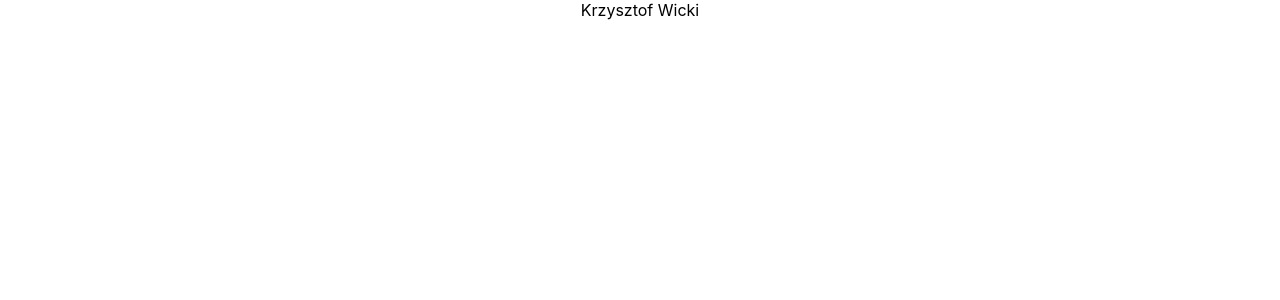
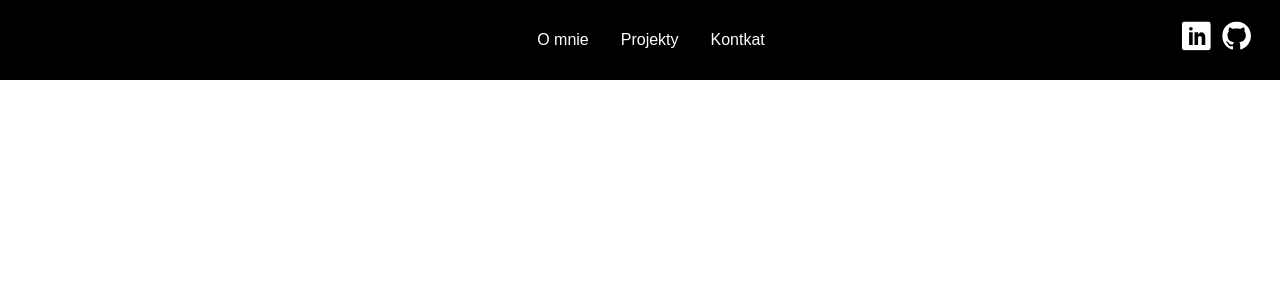
Before and after one commit to kicky1/Porfolio_WEB, a React (Create React App) app: page / in a window 1280 px wide. Shown: the top 300 px of the page. Built offline with nearby package versions, Linux system fonts and the light colour scheme.

Commit message:
Adding Navbar and Sidebar

```diff
--- a/package.json
+++ b/package.json
@@ -3,12 +3,18 @@
   "version": "0.1.0",
   "private": true,
   "dependencies": {
+    "@material-ui/core": "^4.11.4",
+    "@material-ui/icons": "^4.11.2",
     "@testing-library/jest-dom": "^5.14.1",
     "@testing-library/react": "^11.2.7",
     "@testing-library/user-event": "^12.8.3",
     "react": "^17.0.2",
     "react-dom": "^17.0.2",
+    "react-icons": "^4.2.0",
+    "react-router-dom": "^5.2.0",
     "react-scripts": "4.0.3",
+    "react-scroll": "^1.8.2",
+    "styled-components": "^5.3.0",
     "web-vitals": "^1.1.2"
   },
   "scripts": {
--- a/src/App.css
+++ b/src/App.css
@@ -1,3 +1,7 @@
-.App {
-  text-align: center;
+*{
+  box-sizing: border-box;
+  margin: 0;
+  padding: 0;
+  font-family: 'Encode Sans Expanded',
+  sans-serif;
 }
--- a/src/App.js
+++ b/src/App.js
@@ -1,10 +1,17 @@
 import './App.css';
+import Navbar from './components/Navbar';
+import { useEffect, useState } from 'react';
+
+import {BrowserRouter as Router} from "react-router-dom";
+import Sidebar from './components/Sidebar';
 
 function App() {
+
   return (
-    <div className="App">
-      Krzysztof Wicki
-    </div>
+    <Router>
+      <Sidebar/>
+      <Navbar/>
+    </Router>
   );
 }
 
--- /dev/null
+++ b/src/components/Navbar/NavbarElements.js
@@ -0,0 +1,106 @@
+import styled from 'styled-components'
+import {Link as LinkS} from 'react-scroll'
+
+export const Nav = styled.nav`
+    background: #000;
+    height: 80px;
+    // margin-top: -80px;
+    display: flex;
+    justify-content: center;
+    align-items: center;
+    font-size: 1rem;
+    position: sticky;
+    top: 0;
+    z-index: 10;
+
+    @media screen and (max-width: 960px){
+        transtion: 0.8 all ease;
+    }
+`;
+
+export const NavbarContainer = styled.div`
+    display: flex;
+    justify-content: center;
+    height: 80px;
+    z-index: 10;
+    width:100%;
+    padding: 0 24px;
+    max-width: 1100px;
+`;
+
+export const NavIcon = styled.div`
+    display: block;
+    position: absolute;
+    top: 0;
+    right: 0;
+    transform: translate(-100%, 60%);
+    font-size: 1.8rem;
+    cursor: pointer;
+    color: #fff;
+
+    @media screen and (max-width: 768px){
+        display: none;
+    }
+`;
+
+export const NavIcon2 = styled.div`
+    display: block;
+    position: absolute;
+    top: 0;
+    right: 0;
+    /* padding-left: 20px; */
+    transform: translate(-240%, 60%);
+    font-size: 1.8rem;
+    cursor: pointer;
+    color: #fff;
+
+    @media screen and (max-width: 768px){
+        display: none;
+    }
+`;
+
+export const MobileIcon = styled.div`
+    display: none;
+
+    @media screen and (max-width: 768px){
+        display: block;
+        position: absolute;
+        margin-left: 20px;
+        top: 0;
+        right: 0;
+        transform: translate(-100%, 60%);
+        font-size: 1.8rem;
+        cursor: pointer;
+        color: #fff;
+    }
+`;
+
+export const NavMenu = styled.ul`
+    display: flex;
+    align-items: center;
+    list-style: none;
+    text-align: center;
+    margin-right: -22px;
+
+    @media screen and (max-width: 768px){
+        display: none;
+    }
+`;
+
+export const NavItem = styled.div`
+    height: 80px;
+`;
+
+export const NavLinks = styled(LinkS)`
+    color: white;
+    display: flex;
+    align-items: center;
+    text-decoration: none;
+    padding: 0 1rem;
+    height: 100%;
+    cursor: pointer;
+
+    &.active {
+        border-bottom: 3px solid #01bf71;
+    }
+`;
--- /dev/null
+++ b/src/components/Navbar/index.js
@@ -0,0 +1,38 @@
+import React from 'react'
+import {Nav, NavbarContainer, NavIcon, NavIcon2, NavItem, NavMenu, NavLinks, MobileIcon} from './NavbarElements'
+import {GoMarkGithub} from 'react-icons/go';
+import {ImLinkedin} from 'react-icons/im';
+import {FaBars} from 'react-icons/fa';
+
+function Navbar() {
+    return (
+        <>
+            <Nav>
+                <NavbarContainer>
+                    <MobileIcon>
+                        <FaBars/>
+                    </MobileIcon>
+                    <NavIcon>
+                        <GoMarkGithub/>
+                    </NavIcon>
+                    <NavIcon2>
+                        <ImLinkedin/>
+                    </NavIcon2>
+                    <NavMenu>
+                        <NavItem>
+                            <NavLinks to='about'>O mnie</NavLinks>
+                        </NavItem>
+                        <NavItem>
+                            <NavLinks to='projects'>Projekty</NavLinks>
+                        </NavItem>
+                        <NavItem>
+                            <NavLinks to='contact'>Kontkat</NavLinks>
+                        </NavItem>
+                    </NavMenu>
+                </NavbarContainer>
+            </Nav>
+        </>
+    )
+}
+
+export default Navbar
--- /dev/null
+++ b/src/components/Sidebar/SidebarElements.js
@@ -0,0 +1,66 @@
+import styled from "styled-components";
+import { FaTimes } from "react-icons/fa";
+
+export const SidebarContainer = styled.aside`
+    position: fixed;
+    z-index: 999;
+    width: 100%;
+    height: 100%;
+    background: #0d0d0d ;
+    display: grid;
+    align-items: center;
+    top: 0;
+    left: 0;
+    transition: 0.3s ease-in-out;
+    opacity: ${({isOpen}) => (isOpen ? '100%' : '0')};
+    top: ${({isOpen}) => (isOpen ? '0' : '-100%')};
+    /* top: 0 */
+`;
+
+export const CloseIcon = styled(FaTimes)`
+    color: #fff
+`;
+
+export const Icon = styled.div`
+    position: absolute;
+    top: 1.2rem;
+    right: 1.5rem;
+    background: transparent;
+    font-size: 2rem;
+    cursor: pointer;
+    outline: none;
+`;
+
+export const SidebarMenu = styled.ul`
+    display: grid;
+    grid-template: 1fr;
+    grid-template-rows: repeat(6, 80px);
+    text-align: center;
+
+    @media screen and (max-width: 768px){
+        padding-top: 50%;
+        grid-template-rows: repeat(6, 80px);
+    }
+`;
+
+export const SidebarWrapper = styled.div`
+    color: #fff;
+`;
+
+export const SidebarLink = styled.div`
+    display: flex;
+    align-items: center;
+    justify-content: center;
+    font-size: 1.5rem;
+    text-decoration: none;
+    list-style: none;
+    transition: 0.2s ease-in-out;
+    text-decoration: none;
+    color: #fff;
+    cursor: pointer;
+
+    &:hover {
+        color: #01bf71;
+        transition: 0.2s ease-in-out
+    }
+`;
--- /dev/null
+++ b/src/components/Sidebar/index.js
@@ -0,0 +1,23 @@
+import React from 'react'
+import {SidebarContainer, Icon, CloseIcon, SidebarWrapper, SidebarMenu, SidebarLink} from './SidebarElements'
+
+function Sidebar() {
+    return (
+        <>
+            <SidebarContainer>
+                <Icon>
+                    <CloseIcon/>
+                </Icon>
+                <SidebarWrapper>
+                    <SidebarMenu>
+                        <SidebarLink to = "about">O mnie</SidebarLink>
+                        <SidebarLink to = "projects">Projekty</SidebarLink>
+                        <SidebarLink to = "contact">Kontakt</SidebarLink>
+                    </SidebarMenu>
+                </SidebarWrapper>
+            </SidebarContainer>
+        </>
+    )
+}
+
+export default Sidebar
--- a/src/index.js
+++ b/src/index.js
@@ -3,10 +3,15 @@ import ReactDOM from 'react-dom';
 import './index.css';
 import App from './App';
 import reportWebVitals from './reportWebVitals';
+import {
+  BrowserRouter as Router
+} from "react-router-dom"
 
 ReactDOM.render(
   <React.StrictMode>
-    <App />
+    <Router>
+      <App />
+    </Router>
   </React.StrictMode>,
   document.getElementById('root')
 );
```
Also changed, not shown: src/logo.svg (deleted), src/pages/index.js (added), 1 other file (tests, documents, lock files or other folders).
